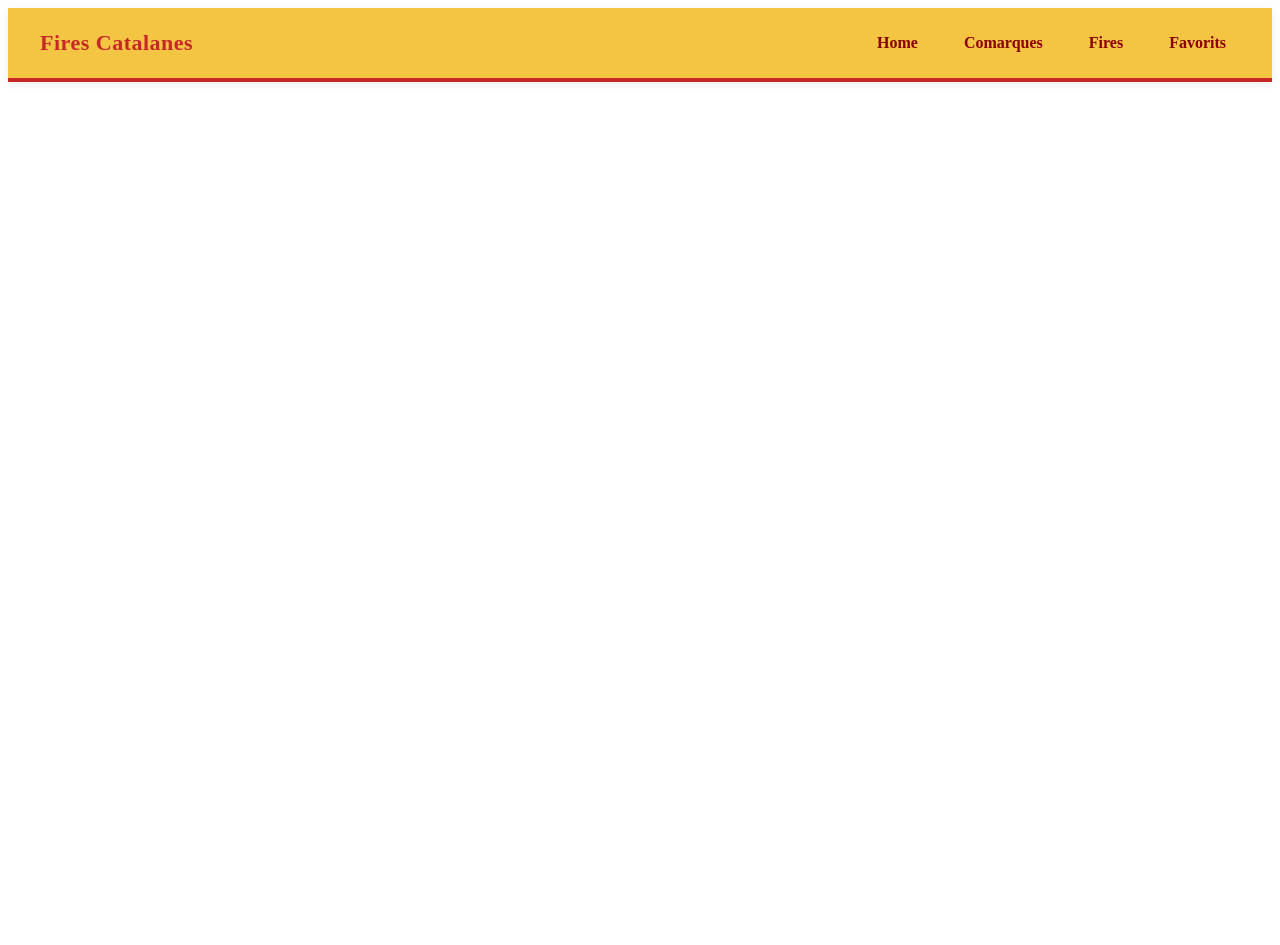
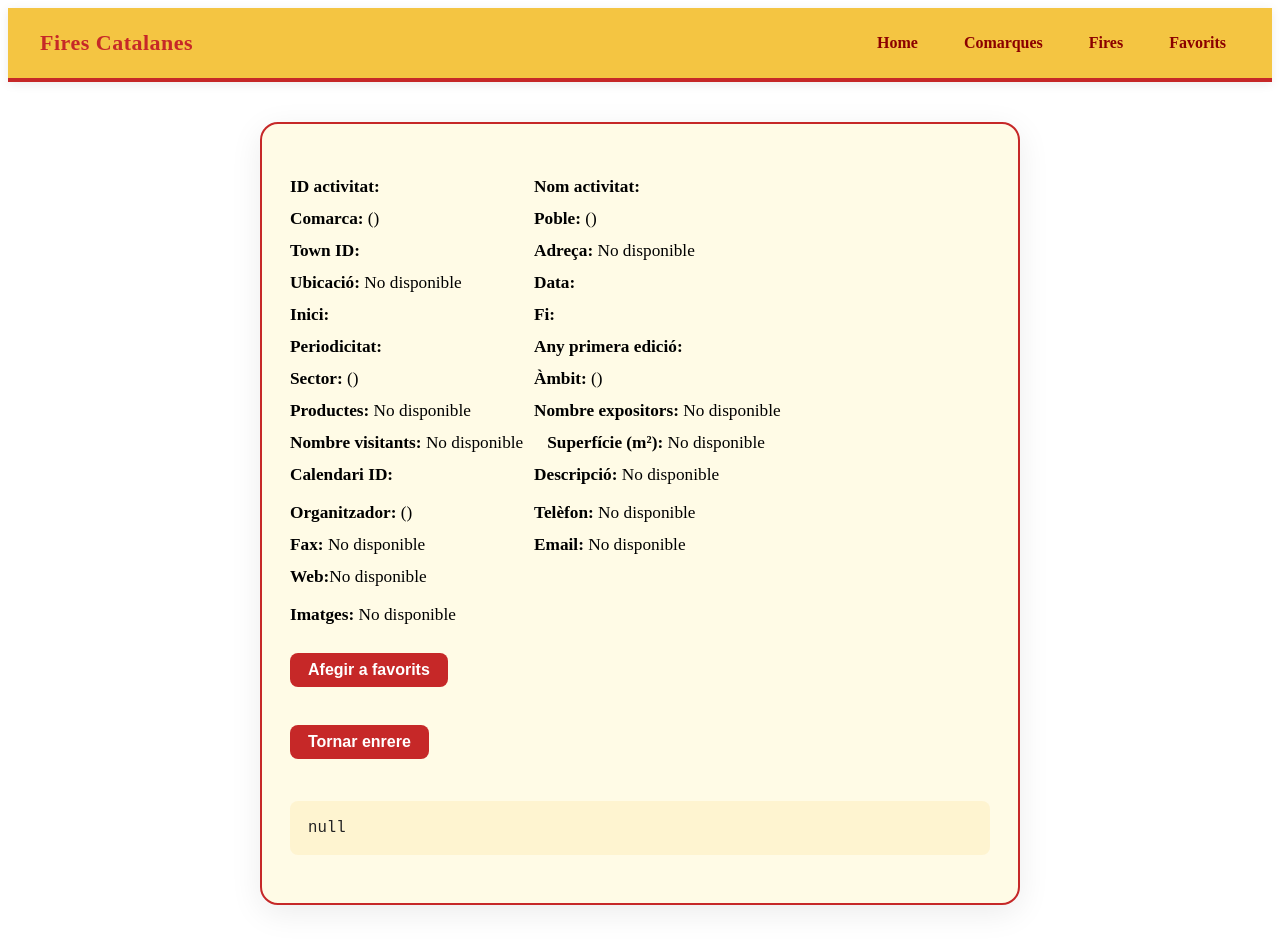
Before and after one commit to Akram1151/fires-catalanes, an Angular app: page /fair-detail in a window 1280 px wide. Before the commit this address led to /. Before the commit the page ends 800 px from the top, so only its background shows below. Built offline with nearby package versions, Linux system fonts and the light colour scheme.

Commit message:
feat: pagina detall de fira i acabar el slider de fires en home

```diff
--- a/src/app/app.routes.ts
+++ b/src/app/app.routes.ts
@@ -3,6 +3,7 @@ import { Home } from './view/pages/home/home';
 import { Fires } from './view/pages/fires/fires';
 import { Favorits } from './view/pages/favorits/favorits';
 import { Comarques } from './view/pages/comarques/comarques';
+import { FairDetail } from './view/pages/fair-detail/fair-detail';
 
 export const routes: Routes = [
     {
@@ -18,6 +19,10 @@ export const routes: Routes = [
         component: Fires
     },
     {
+        path: 'fair-detail',
+        component: FairDetail
+    },
+    {
         path: 'favorits',
         component: Favorits
     }
--- a/src/app/view/elements/fires-list/fires-list.css
+++ b/src/app/view/elements/fires-list/fires-list.css
@@ -1,61 +1,85 @@
+/* =========================
+   SLIDER (HOME)
+========================= */
 .fires-slider {
   display: flex;
-  gap: 16px;
+  gap: 20px;
   overflow-x: auto;
-  padding: 20px;
+  overflow-y: visible;
+  padding: 20px 10px 30px;
+
+  scroll-snap-type: x mandatory;
+  -webkit-overflow-scrolling: touch;
+  align-items: stretch;
 }
 
+/* CARD SLIDER (IMPORTANT FIX) */
+.fair-card {
+  border: 2px solid #c62828;
+  border-radius: 16px;
+  background: #f4c542;
+
+  padding: 16px;
+
+  display: flex;
+  flex-direction: column;
+  justify-content: space-between;
+
+  transition: transform 0.2s, box-shadow 0.2s;
+}
+
+/* 🔥 CLAU: evita cards primes */
+.fair-card.small {
+  flex: 0 0 320px;
+  min-height: 220px;
+  height: auto;
+  scroll-snap-align: start;
+
+  box-shadow: 0 6px 18px rgba(0,0,0,0.08);
+  display: flex;
+  flex-direction: column;
+  justify-content: space-between;
+}
+
+.fair-card.small:hover {
+  transform: translateY(-5px);
+  box-shadow: 0 10px 25px rgba(0,0,0,0.15);
+}
+
+/* =========================
+   GRID (PÀGINA FIRES)
+========================= */
 .fires-grid {
   display: grid;
-  grid-template-columns: repeat(auto-fit, minmax(300px, 1fr));
+  grid-template-columns: repeat(auto-fit, minmax(320px, 1fr));
   gap: 24px;
   padding: 40px;
 }
 
-.fair-card {
+.fair-card.big {
+  padding: 22px;
+  min-height: 220px;
+
+  background: #f4c542;
   border: 2px solid #c62828;
-  border-radius: 12px;
-  background: #f4c542;
-  padding: 16px;
+  border-radius: 16px;
+
+  display: flex;
+  flex-direction: column;
+  justify-content: space-between;
 }
 
-.fair-card.big {
-  padding: 24px;
-}
+/* =========================
+   FILTER INFO
+========================= */
+.filter-info {
+  padding: 12px 20px;
+  margin: 10px 20px;
 
-.pagination button {
-  padding: 8px 16px;
   background: #c62828;
   color: white;
-  border: none;
-  border-radius: 6px;
-  cursor: pointer;
-  font-size: 1rem;
-  transition: background 0.2s;
-}
-.pagination button[disabled] {
-  background: #ccc;
-  color: #888;
-  cursor: not-allowed;
-}
-.pagination span {
-  align-self: center;
-  font-size: 1.1rem;
-  font-weight: 500;
-}
 
-.actions {
-  display: flex;
-  gap: 10px;
-  margin-top: 10px;
-}
-
-.filter-info {
-  padding: 10px 20px;
-  margin: 10px 20px;
-  background: #c62828;
-  color: white;
-  border-radius: 8px;
+  border-radius: 10px;
   font-weight: bold;
 }
 
@@ -63,30 +87,74 @@
   background: #2e7d32;
 }
 
+/* =========================
+   BOTONS (GLOBAL NETEJAT)
+========================= */
+.actions {
+  display: flex;
+  gap: 10px;
+  margin-top: 12px;
+  flex-wrap: wrap;
+}
+
+/* botó base */
 button {
   padding: 8px 12px;
   border: none;
-  border-radius: 6px;
+  border-radius: 8px;
+
   cursor: pointer;
   font-weight: 600;
-  transition: 0.2s;
+
+  transition: all 0.2s ease;
 }
 
-button:first-child {
+/* 🔴 veure detall */
+.actions button:first-child {
   background: #c62828;
   color: white;
 }
 
-button:first-child:hover {
+.actions button:first-child:hover {
   background: #8b0000;
 }
 
-button:last-child {
+/* ⭐ favorit */
+.actions button:last-child {
   background: #f4c542;
   color: #1f1f1f;
   border: 2px solid #c62828;
 }
 
-button:last-child:hover {
+.actions button:last-child:hover {
   background: #ffd54f;
 }
+
+/* =========================
+   PAGINACIÓ
+========================= */
+.pagination {
+  display: flex;
+  justify-content: center;
+  gap: 12px;
+  margin-top: 20px;
+}
+
+.pagination button {
+  padding: 8px 16px;
+  background: #c62828;
+  color: white;
+  border-radius: 8px;
+}
+
+.pagination button[disabled] {
+  background: #ccc;
+  color: #888;
+  cursor: not-allowed;
+}
+
+.pagination span {
+  display: flex;
+  align-items: center;
+  font-weight: 500;
+}
--- a/src/app/view/elements/fires-list/fires-list.html
+++ b/src/app/view/elements/fires-list/fires-list.html
@@ -4,11 +4,17 @@
     @for (fair of filteredFairs; track fair.activityId) {
     <div class="fair-card small">
         <h4>{{ fair.activityName }}</h4>
-        <p>{{ fair.municipalityName }}</p>
-
-        <button (click)="goToDetail(fair)">
-            Veure detall
-        </button>
+        <p><b>Poble:</b> {{ fair.municipalityName }}</p>
+        <p><b>Data:</b> {{ fair.date }}</p>
+        <p><b>Sector:</b> {{ fair.sectorName }}</p>
+        <div class="actions">
+            <button (click)="goToDetail(fair)">
+                Veure detall
+            </button>
+            <button>
+                Favorit
+            </button>
+        </div>
     </div>
     }
 </div>
--- /dev/null
+++ b/src/app/view/pages/fair-detail/fair-detail.css
@@ -0,0 +1,50 @@
+.fair-detail-container {
+  max-width: 700px;
+  margin: 40px auto;
+  background: #fffbe6;
+  border: 2px solid #c62828;
+  border-radius: 18px;
+  padding: 32px 28px;
+  box-shadow: 0 8px 32px rgba(0,0,0,0.08);
+}
+.fair-detail-container h1 {
+  color: #c62828;
+  margin-bottom: 18px;
+}
+.fair-detail-container .meta {
+  display: flex;
+  flex-wrap: wrap;
+  gap: 12px 24px;
+  margin-bottom: 18px;
+}
+.fair-detail-container .meta span {
+  min-width: 220px;
+  font-size: 1.08rem;
+}
+.fair-detail-container button {
+  margin: 10px 10px 10px 0;
+  padding: 8px 18px;
+  border-radius: 8px;
+  border: none;
+  background: #c62828;
+  color: white;
+  font-weight: 600;
+  cursor: pointer;
+  font-size: 1rem;
+  transition: background 0.2s;
+}
+.fair-detail-container button:hover {
+  background: #8b0000;
+}
+.fair-detail-container .actions {
+  margin-top: 18px;
+}
+.fair-detail-container .json-dump {
+  margin-top: 32px;
+  background: #f4c54222;
+  border-radius: 8px;
+  padding: 18px;
+  font-size: 0.98rem;
+  color: #222;
+  overflow-x: auto;
+}
--- /dev/null
+++ b/src/app/view/pages/fair-detail/fair-detail.html
@@ -0,0 +1,60 @@
+<div class="fair-detail-container">
+  <h1>{{ fair?.activityName }}</h1>
+  <div class="meta">
+    <span><b>ID activitat:</b> {{ fair?.activityId }}</span>
+    <span><b>Nom activitat:</b> {{ fair?.activityName }}</span>
+    <span><b>Comarca:</b> {{ fair?.regionName }} ({{ fair?.regionId }})</span>
+    <span><b>Poble:</b> {{ fair?.municipalityName }} ({{ fair?.municipalityId }})</span>
+    <span><b>Town ID:</b> {{ fair?.townId }}</span>
+    <span><b>Adreça:</b> {{ fair?.organizerAddress || 'No disponible' }}</span>
+    <span><b>Ubicació:</b> {{ fair?.location || 'No disponible' }}</span>
+    <span><b>Data:</b> {{ fair?.date }}</span>
+    <span><b>Inici:</b> {{ fair?.iniDate }}</span>
+    <span><b>Fi:</b> {{ fair?.endDate }}</span>
+    <span><b>Periodicitat:</b> {{ fair?.periodicityName }}</span>
+    <span><b>Any primera edició:</b> {{ fair?.firstYear }}</span>
+    <span><b>Sector:</b> {{ fair?.sectorName }} ({{ fair?.sectorId }})</span>
+    <span><b>Àmbit:</b> {{ fair?.fieldName }} ({{ fair?.fieldId }})</span>
+    <span><b>Productes:</b> {{ fair?.products || 'No disponible' }}</span>
+    <span><b>Nombre expositors:</b> {{ fair?.nexhibitors || 'No disponible' }}</span>
+    <span><b>Nombre visitants:</b> {{ fair?.nvisitors || 'No disponible' }}</span>
+    <span><b>Superfície (m²):</b> {{ fair?.surface || 'No disponible' }}</span>
+    <span><b>Calendari ID:</b> {{ fair?.calendarsId }}</span>
+    <span><b>Descripció:</b> {{ fair?.description?.length ? fair.description.join(' ') : 'No disponible' }}</span>
+  </div>
+
+  <div class="meta">
+    <span><b>Organitzador:</b> {{ fair?.organizerName }} ({{ fair?.organizerId }})</span>
+    <span><b>Telèfon:</b> {{ fair?.organizerPhone || 'No disponible' }}</span>
+    <span><b>Fax:</b> {{ fair?.organizerFax || 'No disponible' }}</span>
+    <span><b>Email:</b> {{ fair?.email || 'No disponible' }}</span>
+    <span><b>Web:</b>
+      <ng-container *ngIf="fair?.web; else noWeb">
+        <a [href]="fair.web.startsWith('http') ? fair.web : 'https://' + fair.web" target="_blank">{{ fair.web }}</a>
+      </ng-container>
+      <ng-template #noWeb>No disponible</ng-template>
+    </span>
+  </div>
+
+  <div class="meta">
+    <span><b>Imatges:</b>
+      @if (fair?.images?.length) {
+        <span class="images">
+          @for (img of fair.images; track img) {
+            <img [src]="img" alt="Imatge fira" width="120" style="margin-right:8px; margin-bottom:8px; border-radius:6px; border:1px solid #ccc;" />
+          }
+        </span>
+      } @else { No disponible }
+    </span>
+  </div>
+
+  <button (click)="toggleFavorite()">
+    {{ isFav() ? 'Treure de favorits' : 'Afegir a favorits' }}
+  </button>
+
+  <div class="actions">
+    <button (click)="goBack()">Tornar enrere</button>
+  </div>
+
+  <pre class="json-dump">{{ fair | json }}</pre>
+</div>
--- /dev/null
+++ b/src/app/view/pages/fair-detail/fair-detail.ts
@@ -0,0 +1,69 @@
+import { Component } from '@angular/core';
+import { CommonModule, Location } from '@angular/common';
+
+@Component({
+    selector: 'app-fair-detail',
+    standalone: true,
+    imports: [CommonModule],
+    templateUrl: './fair-detail.html',
+    styleUrl: './fair-detail.css',
+})
+export class FairDetail {
+
+    fair: any = null;
+    isFavorite = false;
+
+    constructor(private location: Location) {
+        this.loadFair();
+        this.loadFavoriteState();
+    }
+
+    loadFair() {
+        const data = history.state?.fair;
+
+        if (data) {
+            this.fair = data;
+            localStorage.setItem('lastFair', JSON.stringify(data));
+        } else {
+            const saved = localStorage.getItem('lastFair');
+            if (saved) this.fair = JSON.parse(saved);
+        }
+    }
+
+    loadFavoriteState() {
+        const favs = this.getFavorites();
+        this.isFavorite = favs.some(
+            (f: any) => f.activityId === this.fair?.activityId
+        );
+    }
+
+    toggleFavorite() {
+        let favs = this.getFavorites();
+
+        const index = favs.findIndex(
+            (f: any) => f.activityId === this.fair.activityId
+        );
+
+        if (index >= 0) {
+            favs.splice(index, 1);
+            this.isFavorite = false;
+        } else {
+            favs.push(this.fair);
+            this.isFavorite = true;
+        }
+
+        localStorage.setItem('favorites', JSON.stringify(favs));
+    }
+
+    getFavorites() {
+        return JSON.parse(localStorage.getItem('favorites') || '[]');
+    }
+
+    goBack() {
+        this.location.back();
+    }
+
+    isFav() {
+        return this.isFavorite;
+    }
+}
--- a/src/app/view/pages/home/home.css
+++ b/src/app/view/pages/home/home.css
@@ -0,0 +1,27 @@
+.home-section {
+  margin: 20px 0;
+  padding: 10px 0;
+}
+
+/* separació clara de fires */
+.fires-section {
+  margin-top: 40px;
+  padding: 20px;
+  background: #fff8e1;
+  border-radius: 16px;
+}
+
+/* header fires */
+.fires-header {
+  margin-bottom: 16px;
+}
+
+.fires-header h2 {
+  margin: 0;
+  color: #c62828;
+}
+
+.fires-header p {
+  margin: 4px 0 0;
+  color: #666;
+}
--- a/src/app/view/pages/home/home.html
+++ b/src/app/view/pages/home/home.html
@@ -1,11 +1,22 @@
+<section class="home-section">
   <app-comarca-list
     mode="slider"
     (comarcaSelected)="onComarcaSelected($event)">
   </app-comarca-list>
+</section>
 
 @if (selectedComarca) {
+  <section class="home-section fires-section">
+
+    <div class="fires-header">
+      <h2>Fires de {{ selectedComarca }}</h2>
+      <p>Explora les fires disponibles</p>
+    </div>
+
     <app-fires-list
       [comarca]="selectedComarca"
       mode="slider">
     </app-fires-list>
+
+  </section>
 }
```
Lines whose indentation alone changed are shown as unchanged.
